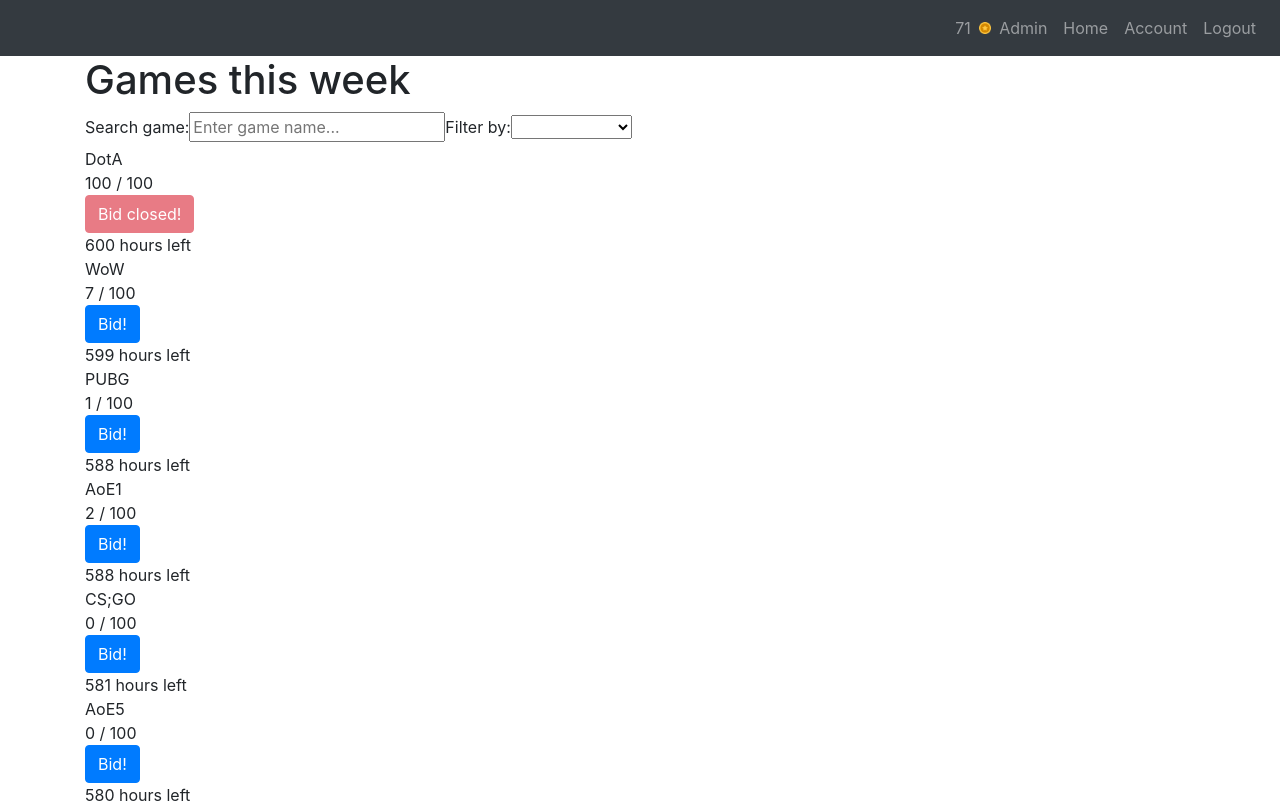
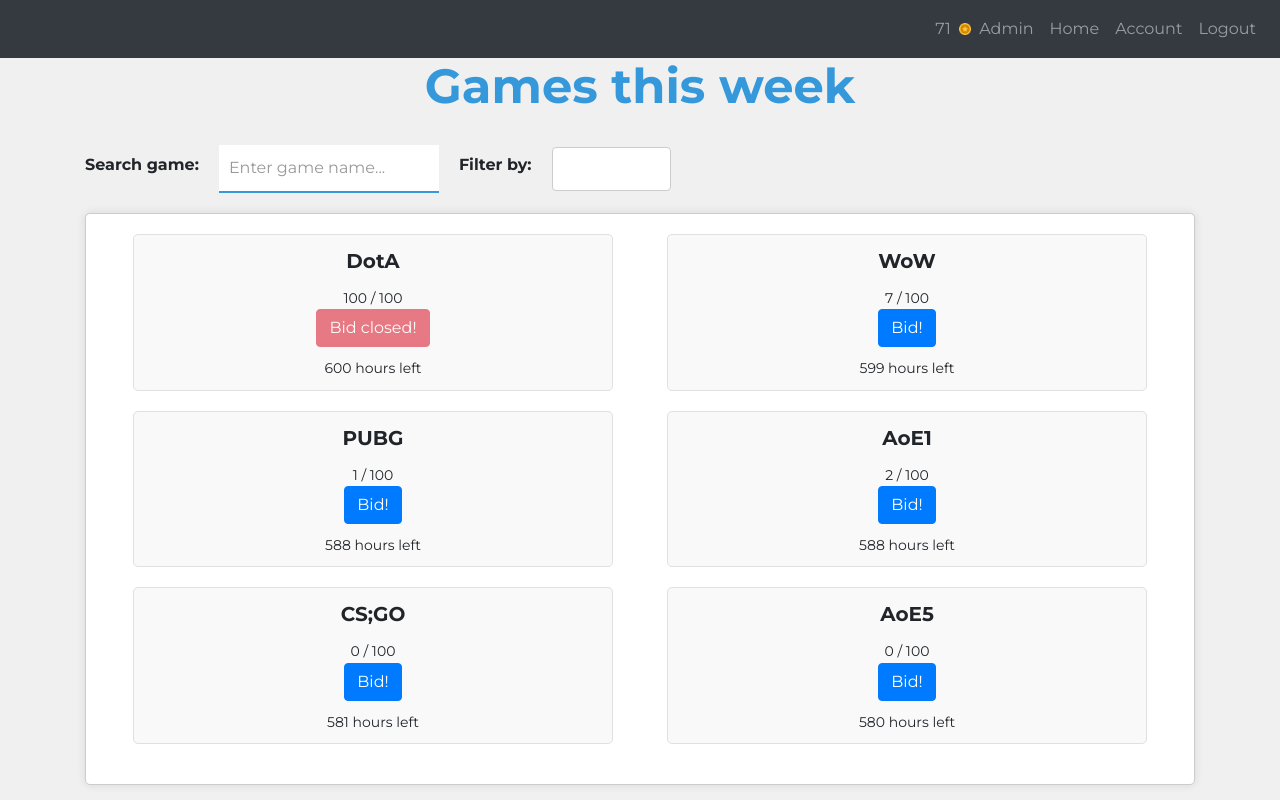
Before and after one commit to StefanMS/bb, a Flask app: page / in a window 1280 px wide. Run offline with Flask 3, Linux system fonts and the light colour scheme; a user stored in the database is signed in; data comes from the database, SQL or seed files in the repository; both versions use the stored data as it was after the commit; some libraries are stand-ins or nearby versions.

Commit message:
code_Cleanup

```diff
--- a/website/__init__.py
+++ b/website/__init__.py
@@ -12,7 +12,11 @@
     app = Flask(__name__)
     app.config['SECRET_KEY'] = 'pacanele'
     app.config['SQLALCHEMY_DATABASE_URI'] = f'sqlite:///{DB_NAME}'
-    #app.config['MESSAGE_FLASHING_OPTIONS'] = {'duration': 3}
+    app.config.update(
+        SESSION_COOKIE_SECURE=True,
+        SESSION_COOKIE_HTTPONLY=True,
+        SESSION_COOKIE_SAMESITE='Lax',
+        )
     db.init_app(app)
 
     from .views import views
--- a/website/account.py
+++ b/website/account.py
@@ -1,8 +1,7 @@
-from flask import Blueprint, render_template, request, flash, jsonify
-from .models import Note, User, Collection
+from flask import Blueprint, render_template, request
+from .models import User
 from flask_login import login_required, current_user
 from . import db
-import json
 
 account = Blueprint('account', __name__)
 
--- /dev/null
+++ b/website/static/css/main.css
@@ -0,0 +1,134 @@
+@import url('https://fonts.googleapis.com/css2?family=Montserrat:wght@300;400;500;600;700&display=swap');
+
+
+body {
+    font-family: 'Montserrat', sans-serif;
+    line-height: 1.6;
+    margin: 0;
+    padding: 0;
+    background-color: #f0f0f0;
+}
+
+/* Improve header styles */
+h2 {
+    text-align: center;
+    margin-bottom: 20px;
+}
+
+h1 {
+    text-align: center;
+    font-size: 48px;
+    font-weight: bold;
+    color: #3498db;
+    /*border-bottom: 2px solid #3498db; */
+    padding-bottom: 10px;
+    margin-bottom: 20px;
+}
+h1, #search-input, #filter-dropdown {
+    font-family: 'Montserrat', sans-serif;
+}
+
+/* Improve game container styles */
+.game-container {
+    display: flex;
+    flex-wrap: wrap;
+    justify-content: space-around;
+    background-color: #ffffff;
+    border: 1px solid #cccccc;
+    border-radius: 5px;
+    padding: 20px;
+    box-shadow: 0px 0px 10px rgba(0, 0, 0, 0.1);
+}
+
+/* Improve game card styles */
+.game-card {
+    width: 45%;
+    margin-bottom: 20px;
+    text-align: center;
+    border: 1px solid #e0e0e0;
+    border-radius: 5px;
+    padding: 10px;
+    background-color: #f9f9f9;
+}
+
+.game-title {
+    font-size: 20px;
+    font-weight: bold;
+    margin-bottom: 10px;
+}
+
+.game-image img {
+    width: 100%;
+    height: auto;
+    border-radius: 5px;
+    box-shadow: 0px 0px 5px rgba(0, 0, 0, 0.2);
+}
+
+.game-capacity {
+    font-size: 14px;
+    margin-top: 10px;
+}
+
+.game-countdown {
+    font-size: 14px;
+    margin-top: 10px;
+}
+
+.game-status {
+    font-size: 14px;
+    color: #007bff;
+    margin-top: 10px;
+}
+
+.btn {
+    cursor: pointer;
+}
+
+.currency{
+    width:1%;
+    display: flex;
+    align-items: center;
+    justify-content: center;
+}
+
+.search-container {
+    display: flex;
+    align-items: center;
+    gap: 20px;
+    margin-bottom: 20px;
+}
+
+label {
+    font-weight: bold;
+}
+
+/* Style for the search input */
+#search-input {
+    padding: 10px;
+    border: none;
+    border-bottom: 2px solid #3498db;
+    border-radius: 0;
+    width: 220px;
+    font-size: 16px;
+    transition: border-color 0.3s ease-in-out;
+}
+
+#search-input::placeholder {
+    color: #999;
+}
+
+#search-input:focus {
+    outline: none;
+    border-color: #e74c3c;
+}
+
+/* Style for the filter dropdown */
+#filter-dropdown {
+    padding: 8px;
+    border: 1px solid #ccc;
+    border-radius: 4px;
+    background-color: white;
+    cursor: pointer;
+    appearance: none;
+    font-size: 16px;
+}
--- a/website/templates/base.html
+++ b/website/templates/base.html
@@ -2,7 +2,7 @@
 <html>
     <head>
         <meta charset = "utf-8"/>
-        <meta name="viewport" content =="width=device-width, initial-scale=1"/>
+        <meta name="viewport" content = "width=device-width, initial-scale=1"/>
         <link
         rel="stylesheet"
         href="https://stackpath.bootstrapcdn.com/bootstrap/4.4.1/css/bootstrap.min.css"
@@ -14,6 +14,10 @@
         href="https://stackpath.bootstrapcdn.com/font-awesome/4.7.0/css/font-awesome.min.css"
         crossorigin="anonymous"
         />
+        <link
+        rel="stylesheet"
+        href="{{ url_for('static', filename='css/main.css')}}">
+
         <link
         rel="icon"
         type="image/ico"
@@ -107,26 +111,9 @@
         ></script>
 
         <script
-        src="https://cdn.jsdelivr.net/npm/bootstrap@5.3.0/dist/js/bootstrap.bundle.min.js"
-        integrity="sha384-geWF76RCwLtnZ8qwWowPQNguL3RmwHVBC9FhGdlKrxdiJJigb/j/68SIy3Te4Bkz"
-        crossorigin="anonymous"
-        ></script>
-
-
-
-        <script
         type="text/javascript"
         src="{{ url_for('static', filename='index.js')}}"
         ></script>
-        <style>
-
-        .currency{
-            width:1%;
-            display: flex;
-            align-items: center;
-            justify-content: center;
-        }
-        </style>
 
 
     </body>
--- a/website/views.py
+++ b/website/views.py
@@ -1,7 +1,10 @@
-from flask import Blueprint, render_template, request, flash, redirect
+'''
+Home page backend
+'''
+from datetime import datetime, timedelta
+from flask_login import login_required, current_user
+from flask import Blueprint, render_template, request, flash, redirect, jsonify
 from .models import User, Collection, Bidding_Basket
-from flask_login import login_required, current_user
-from datetime import datetime, timedelta
 from . import db
 
 views = Blueprint('views', __name__)
@@ -10,6 +13,9 @@
 @views.route('/', methods=['GET','POST'])
 @login_required
 def home():
+    '''
+    Home route with user-filtered collection
+    '''
     active_games = Collection.query.filter_by(game_status="active")
     games_json = jsonify_collection(active_games)
 
@@ -19,21 +25,38 @@
 @views.route('/bid', methods=['GET','POST'])
 @login_required
 def bid():
+    '''
+    Enlisting function for each game
+    '''
     user = User.query.filter_by(email=current_user.email).first() # type: ignore
 
     if request.method == 'POST':
-        try:
-            game_id = request.args.get('gameid')
-            if int(user.balance) > 0:
-                user.balance = int(user.balance) - 1
-                new_bid = Bidding_Basket(game_id=game_id, player_id=user.id)
-                db.session.add(new_bid)
-                db.session.commit()
-                flash('Bit successful!', category="success")
 
-        except:
-            print("Balance error")
+        game_id = request.args.get('gameid')
+        if int(user.balance) > 0:
+            user.balance = int(user.balance) - 1
+            new_bid = Bidding_Basket(game_id=game_id, player_id=user.id)
+            db.session.add(new_bid)
+            db.session.commit()
+            flash('Bit successful!', category="success")
+
     return redirect('/', code=302)
+
+@views.route('/api/collection', methods=['GET'])
+def collection_api():
+    '''
+    API to view all games
+    '''
+    collection = Collection.query
+    games_json = []
+    for game in collection:
+        game_as_dict = {
+            'id' : game.game_id,
+            'name' : game.game_name,
+            'status' : game.game_status,
+        }
+        games_json.append(game_as_dict)
+    return jsonify(games_json)
 
 # IT DOES NOT SEND A JSON, BUT A LIST!
 def jsonify_collection(active_games) -> list:
@@ -43,9 +66,9 @@
     games_json = []
     for game in active_games:
         bidding_basket = Bidding_Basket.query.filter_by(game_id=game.game_id)
-
         game_capacity = bidding_basket.count()
-        enrolled_user_bool = True if Bidding_Basket.query.filter_by(game_id=game.game_id, player_id=current_user.id).first() \
+        enrolled_user_bool = True if Bidding_Basket.query.filter_by(\
+            game_id=game.game_id, player_id=current_user.id).first() \
             else False
         now_timestamp = datetime.now().timestamp()
         countdown = now_timestamp - game.created_at.timestamp()
```
Also changed, not shown: website/admin.py (+6 -5 lines), instance/database.db.
